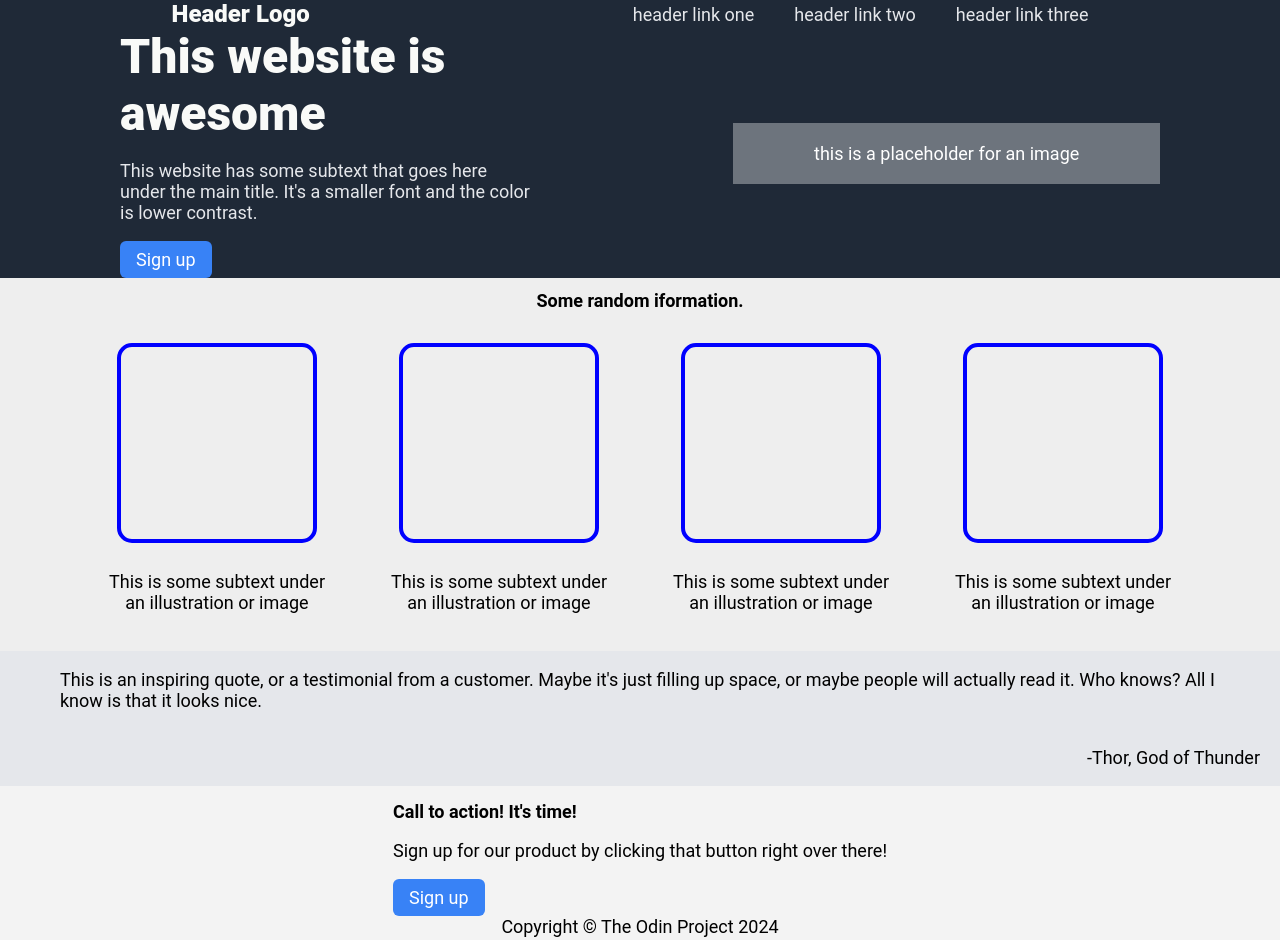
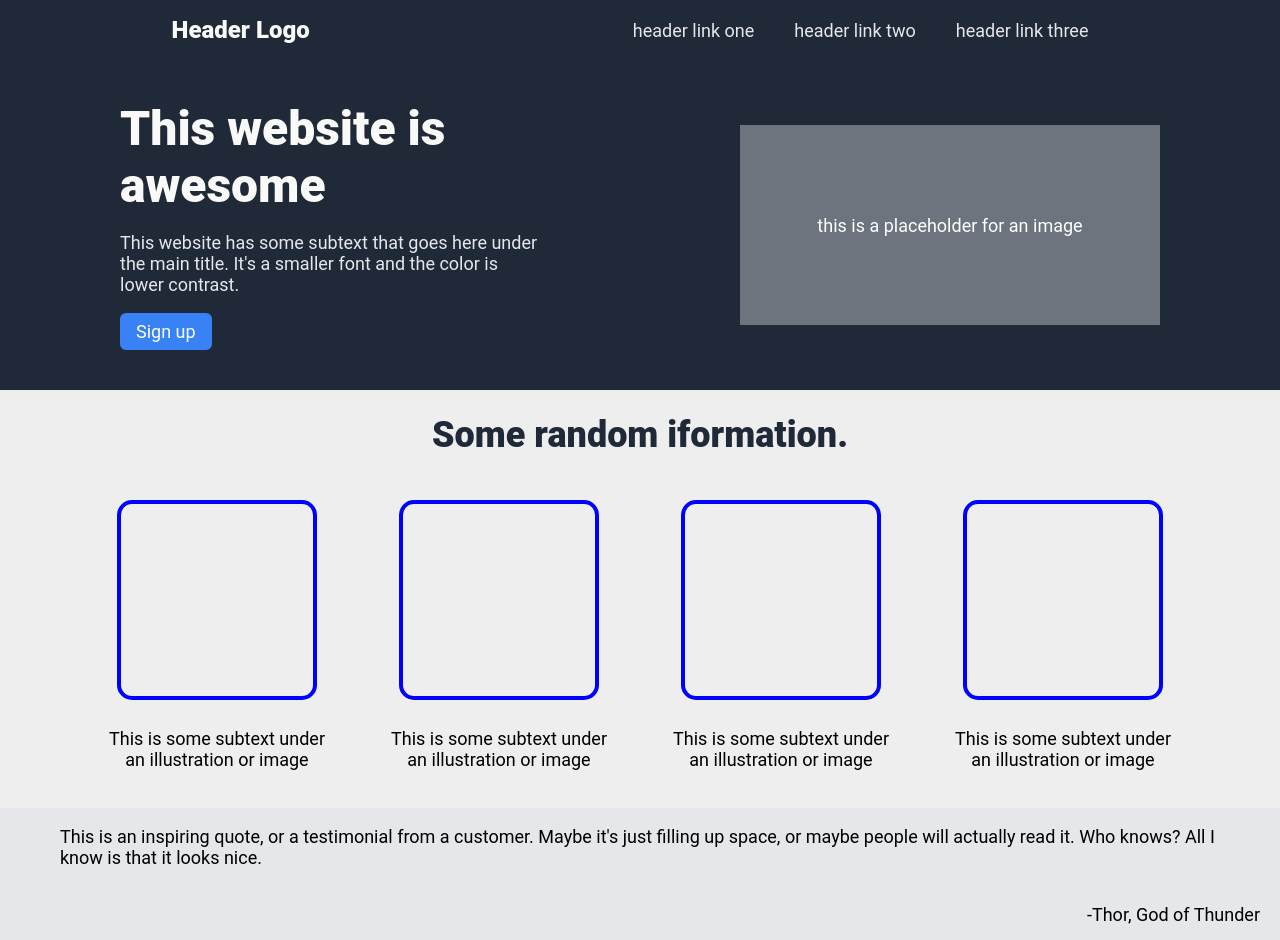
Before and after one commit to akimovivan/odin-landing-page, a plain HTML site: page index.html in a window 1280 px wide. Shown: the top 940 px of the page. Drawn offline with Linux system fonts and the light colour scheme.

Commit message:
finish header, hero and info sections

```diff
--- a/styles.css
+++ b/styles.css
@@ -40,13 +40,14 @@ button {
     padding: 8px 16px;
 
 }
+
 .header {
     display: flex;
     justify-content: space-around;
     align-items: center;
     width: 100%;
     height: 60px;
-    padding: 0 20px;
+    padding: 20px 20px;
     background: #1f2937;
 }
 
@@ -69,7 +70,7 @@ button {
     display: flex;
     flex-direction: row;
     align-items: center;
-    justify-content: space-between;
+    justify-content: center;
     padding: 0 20px;
     background: #1f2937;
 }
@@ -80,7 +81,7 @@ button {
     align-items: flex-start;
     justify-content: center;
     flex-direction: column;
-    margin: 0 100px;
+    margin: 40px 100px;
 }
 
 .hero-img {
@@ -89,9 +90,9 @@ button {
     display: flex;
     justify-content: center;
     align-items: center;
-    padding: 20px;
     color: #fff;
-    margin: 0 100px;
+    margin: 40px 100px;
+    min-height: 200px;
 }
 
 .hero-text h1 {
@@ -123,6 +124,12 @@ button {
     justify-content: center;
     padding: 0 20px;
     background: #eee;
+}
+
+.info h1 {
+    font-size: 36px;
+    font-weight: 900;
+    color: #1f2937;
 }
 
 .card {
```
